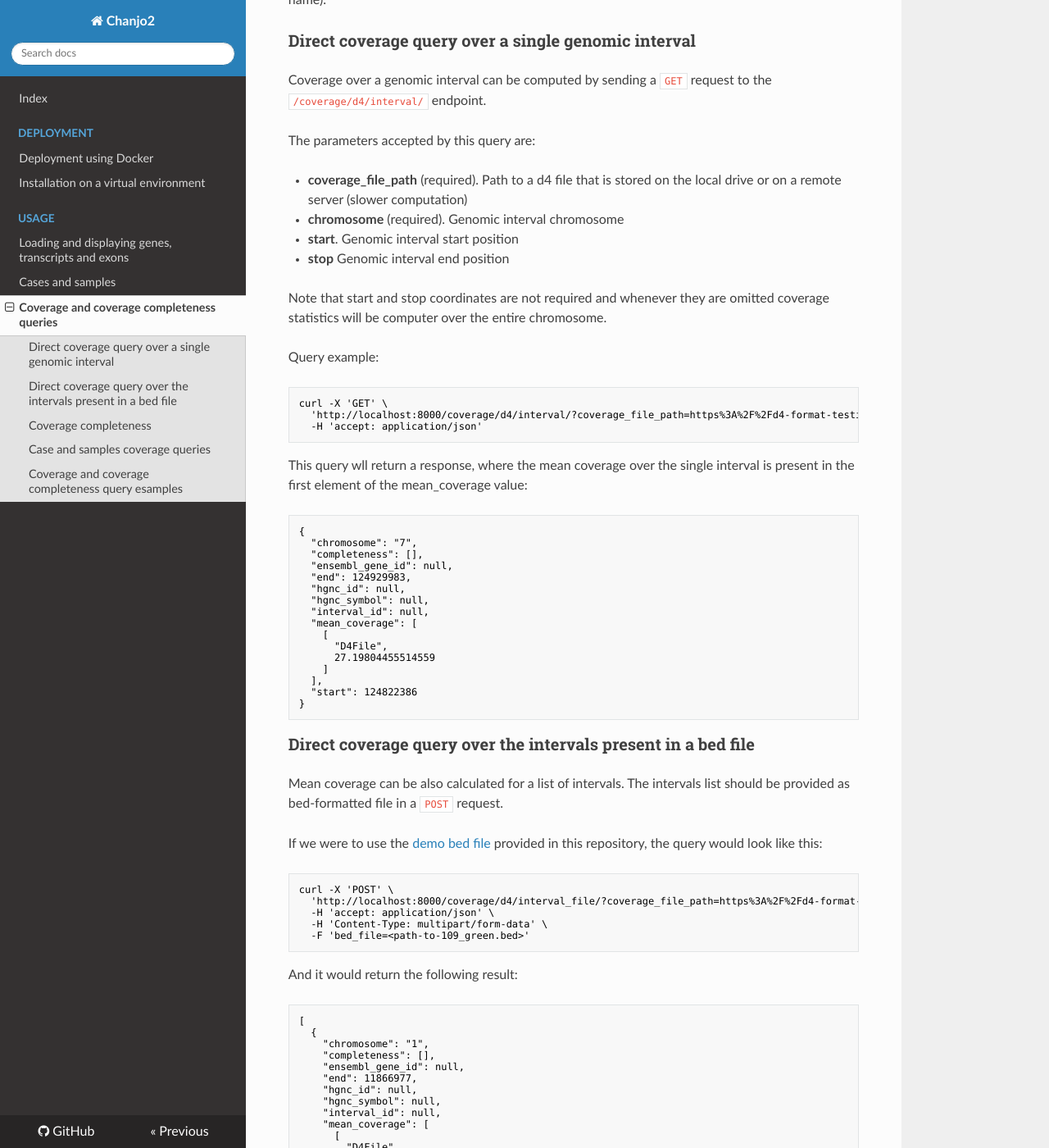
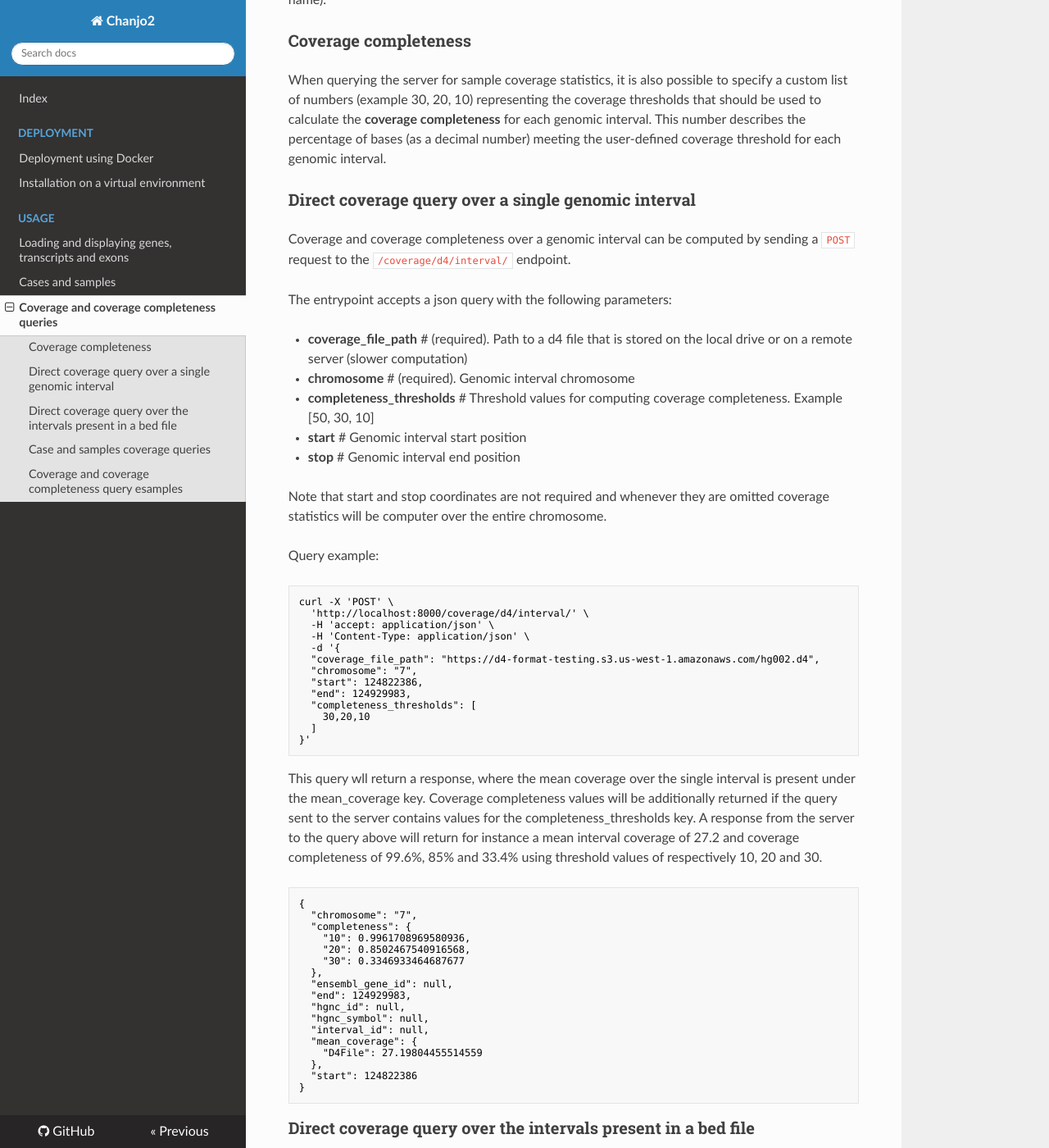
Before and after one commit to Clinical-Genomics/chanjo2, an MkDocs documentation site: the page built from docs/usage/sample-coverage.md, in a window 1280 px wide and 1400 px high, scrolled down 295 px. Shown: the whole window at 82% size. Built offline with MkDocs 1.6.1, drawn with Linux system fonts in a browser that asks for light colours; nearby versions of some CDN libraries; some of the changed text lies outside the part shown.

Commit message:
Fix documentation

````diff
--- a/docs/usage/sample-coverage.md
+++ b/docs/usage/sample-coverage.md
@@ -3,140 +3,168 @@
 Chanjo2 can be used to quickly access average coverage depth statistics for an interval from a list of genomic intervals on a custom d4 coverage file.
 Additionally, samples stored in the database contain the location of d4 files on disk or on a remote server. For this reason, it is possible to retrieve coverage statistics relative to one or more samples by specifying their name (or the case name).
 
+### Coverage completeness
+
+When querying the server for sample coverage statistics, it is also possible to specify a custom list of numbers (example 30, 20, 10) representing the coverage thresholds that should be used to calculate the <strong>coverage completeness</strong> for each genomic interval.
+This number describes the percentage of bases (as a decimal number) meeting the user-defined coverage threshold for each genomic interval.
+
 ### Direct coverage query over a single genomic interval
 
-Coverage over a genomic interval can be computed by sending a `GET` request to the `/coverage/d4/interval/` endpoint.
+Coverage and coverage completeness over a genomic interval can be computed by sending a `POST` request to the `/coverage/d4/interval/` endpoint.
 
-The parameters accepted by this query are:
+The entrypoint accepts a json query with the following parameters:
 
-- <strong>coverage_file_path</strong> (required). Path to a d4 file that is stored on the local drive or on a remote server (slower computation)
-- <strong>chromosome</strong> (required). Genomic interval chromosome
-- <strong>start</strong>. Genomic interval start position
-- <strong>stop</strong> Genomic interval end position
+- <strong>coverage_file_path</strong> # (required). Path to a d4 file that is stored on the local drive or on a remote server (slower computation)
+- <strong>chromosome</strong> # (required). Genomic interval chromosome
+- <strong>completeness_thresholds</strong> # Threshold values for computing coverage completeness. Example [50, 30, 10]
+- <strong>start</strong> # Genomic interval start position
+- <strong>stop</strong> # Genomic interval end position
 
 Note that start and stop coordinates are not required and whenever they are omitted coverage statistics will be computer over the entire chromosome.
 
 Query example:
 
 ``` shell
-curl -X 'GET' \
-  'http://localhost:8000/coverage/d4/interval/?coverage_file_path=https%3A%2F%2Fd4-format-testing.s3.us-west-1.amazonaws.com%2Fhg002.d4&chromosome=7&start=124822386&end=124929983' \
-  -H 'accept: application/json'
+curl -X 'POST' \
+  'http://localhost:8000/coverage/d4/interval/' \
+  -H 'accept: application/json' \
+  -H 'Content-Type: application/json' \
+  -d '{
+  "coverage_file_path": "https://d4-format-testing.s3.us-west-1.amazonaws.com/hg002.d4",
+  "chromosome": "7",
+  "start": 124822386,
+  "end": 124929983,
+  "completeness_thresholds": [
+    30,20,10
+  ]
+}'
 ```
 
-This query wll return a response, where the mean coverage over the single interval is present in the first element of the mean_coverage value:
+This query wll return a response, where the mean coverage over the single interval is present under the mean_coverage key.
+Coverage completeness values will be additionally returned if the query sent to the server contains values for the completeness_thresholds key.
+A response from the server to the query above will return for instance a mean interval coverage of 27.2 and coverage completeness of 99.6%, 85% and 33.4% using threshold values of respectively 10, 20 and 30.
 
 ``` shell
 {
   "chromosome": "7",
-  "completeness": [],
+  "completeness": {
+    "10": 0.9961708969580936,
+    "20": 0.8502467540916568,
+    "30": 0.3346933464687677
+  },
   "ensembl_gene_id": null,
   "end": 124929983,
   "hgnc_id": null,
   "hgnc_symbol": null,
   "interval_id": null,
-  "mean_coverage": [
-    [
-      "D4File",
-      27.19804455514559
-    ]
-  ],
+  "mean_coverage": {
+    "D4File": 27.19804455514559
+  },
   "start": 124822386
 }
 ```
 
 ### Direct coverage query over the intervals present in a bed file
 
-Mean coverage can be also calculated for a list of intervals. The intervals list should be provided as bed-formatted file in a `POST` request.
+Mean coverage can be also calculated for a list of intervals using the `/coverage/d4/interval_file` endpoint. The intervals list should be provided as the path to a bed-formatted file.
+
+The entrypoint accepts a json query with the following parameters:
+
+- <strong>coverage_file_path</strong> # (required). Path to a d4 file that is stored on the local drive or on a remote server (slower computation)
+- <strong>intervals_bed_path</strong> # (required). Path to a .bed file present on the local drive.
+- <strong>completeness_thresholds</strong> # Threshold values for computing coverage completeness. Example [50, 30, 10]
 
 If we were to use the [demo bed file](https://github.com/Clinical-Genomics/chanjo2/blob/main/src/chanjo2/demo/109_green.bed) provided in this repository, the query would look like this:
 
 ``` shell
 curl -X 'POST' \
-  'http://localhost:8000/coverage/d4/interval_file/?coverage_file_path=https%3A%2F%2Fd4-format-testing.s3.us-west-1.amazonaws.com%2Fhg002.d4' \
+  'http://localhost:8000/coverage/d4/interval_file/' \
   -H 'accept: application/json' \
-  -H 'Content-Type: multipart/form-data' \
-  -F 'bed_file=<path-to-109_green.bed>'
+  -H 'Content-Type: application/json' \
+  -d '{
+  "coverage_file_path": "https://d4-format-testing.s3.us-west-1.amazonaws.com/hg002.d4",
+  "intervals_bed_path": "<path-to-109_green.bed>",
+  "completeness_thresholds": [
+    10,20,30
+  ]
+}'
 ```
 
 And it would return the following result:
 
 ``` shell
 [
+  [
   {
     "chromosome": "1",
-    "completeness": [],
+    "completeness": {
+      "10": 0.9969807048167193,
+      "20": 0.6901920083030617,
+      "30": 0.07694485068641789
+    },
     "ensembl_gene_id": null,
     "end": 11866977,
     "hgnc_id": null,
     "hgnc_symbol": null,
     "interval_id": null,
-    "mean_coverage": [
-      [
-        "D4File",
-        22.17115629570222
-      ]
-    ],
+    "mean_coverage": {
+      "D4File": 22.17115629570222
+    },
     "start": 11845780
   },
   {
     "chromosome": "5",
-    "completeness": [],
+    "completeness": {
+      "10": 0.998226395409494,
+      "20": 0.8374195792036168,
+      "30": 0.2350547730829421
+    },
     "ensembl_gene_id": null,
     "end": 79950802,
     "hgnc_id": null,
     "hgnc_symbol": null,
     "interval_id": null,
-    "mean_coverage": [
-      [
-        "D4File",
-        83.1338549817423
-      ]
-    ],
+    "mean_coverage": {
+      "D4File": 83.1338549817423
+    },
     "start": 79922047
   },
   {
     "chromosome": "11",
-    "completeness": [],
+    "completeness": {
+      "10": 1,
+      "20": 0.7778436897523358,
+      "30": 0.03129170992139997
+    },
     "ensembl_gene_id": null,
     "end": 71907345,
     "hgnc_id": null,
     "hgnc_symbol": null,
     "interval_id": null,
-    "mean_coverage": [
-      [
-        "D4File",
-        252.63072816253893
-      ]
-    ],
+    "mean_coverage": {
+      "D4File": 252.63072816253893
+    },
     "start": 71900602
   },
   {
     "chromosome": "17",
-    "completeness": [],
+    "completeness": {
+      "10": 0.9944240879400987,
+      "20": 0.7026445754341246,
+      "30": 0.08531145451648876
+    },
     "ensembl_gene_id": null,
     "end": 26734215,
     "hgnc_id": null,
     "hgnc_symbol": null,
     "interval_id": null,
-    "mean_coverage": [
-      [
-        "D4File",
-        141.35853114545165
-      ]
-    ],
+    "mean_coverage": {
+      "D4File": 141.35853114545165
+    },
     "start": 26721661
   }
 ]
 ```
-
-Please note that <strong>direct coverage queries are not yet supporting the computation of coverage completeness</strong> over a custom list of coverage thresholds.
-
-
-### Coverage completeness
-
-When querying the server for sample coverage statistics, it is also possible to specify a custom list of numbers (example 30, 20, 10) representing the coverage thresholds that should be used to calculate the <strong>coverage completeness</strong> for each genomic interval.
-This number describes the percentage of bases (as a decimal number) meeting the user-defined coverage threshold for each genomic interval.
 
 ### Case and samples coverage queries
 
````
Also changed, not shown: README.md (+1 -1 lines), docs/index.md (+4 -4 lines).
